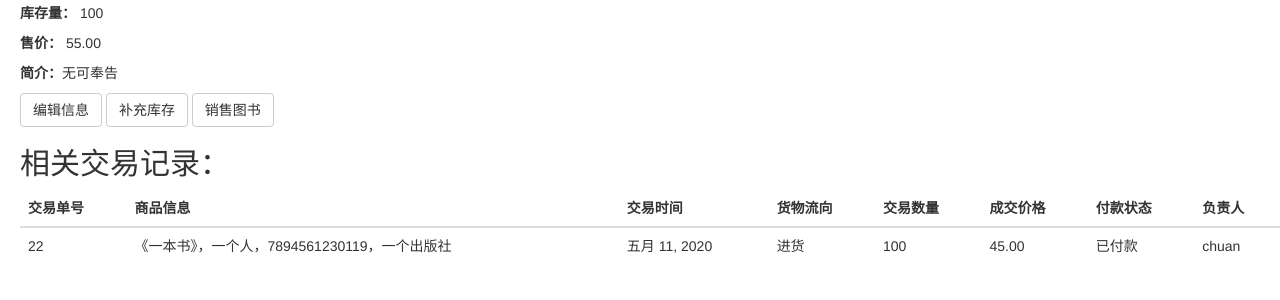
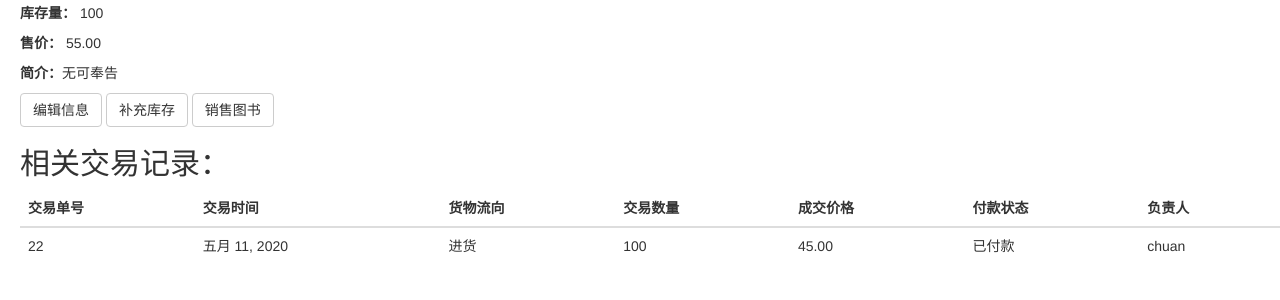
Before and after one commit to jqdai/bookstore_management_system, a Django app: page /bookstore/books/12/ in a window 1280 px wide. Shown: the part 269-569 px from the top of the page. Run offline with Django 3.2, Linux system fonts and the light colour scheme; a user stored in the database is signed in; data comes from the database, SQL or seed files in the repository.

Commit message:
Update related_transaction.html

```diff
--- a/bookstore/templates/bookstore/related_transaction.html
+++ b/bookstore/templates/bookstore/related_transaction.html
@@ -24,7 +24,6 @@
       <thead>
         <tr>
             <th>交易单号</th>
-            <th>商品信息</th>
             <th>交易时间</th>
             <th>货物流向</th>
             <th>交易数量</th>
@@ -37,7 +36,6 @@
         {% for trans in related_transaction %}
           <tr>
             <td>{{ trans.id }}</td>
-            <td>{{ trans.book }}</td>
             <td>{{ trans.time|date }}</td>
             <td>{{ trans.in_out }}</td>
             <td>{{ trans.amount }}</td>
```
